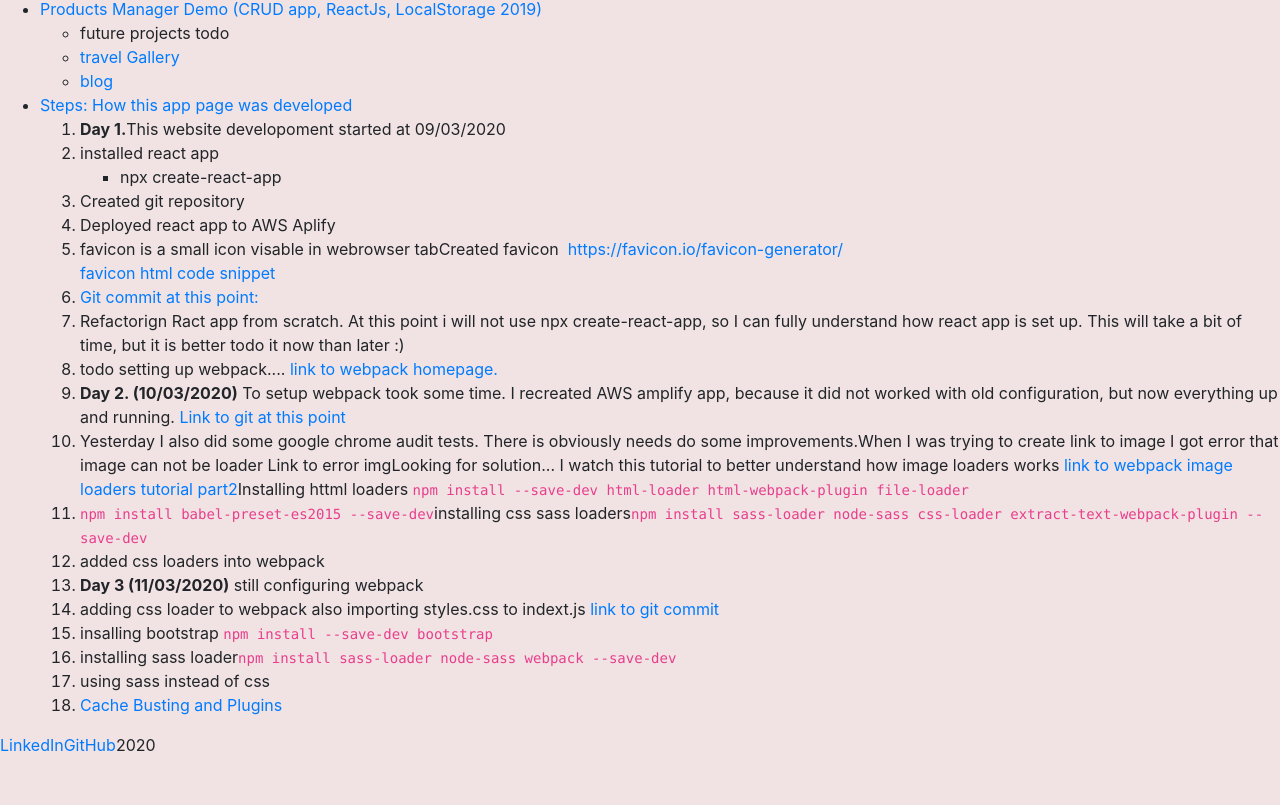
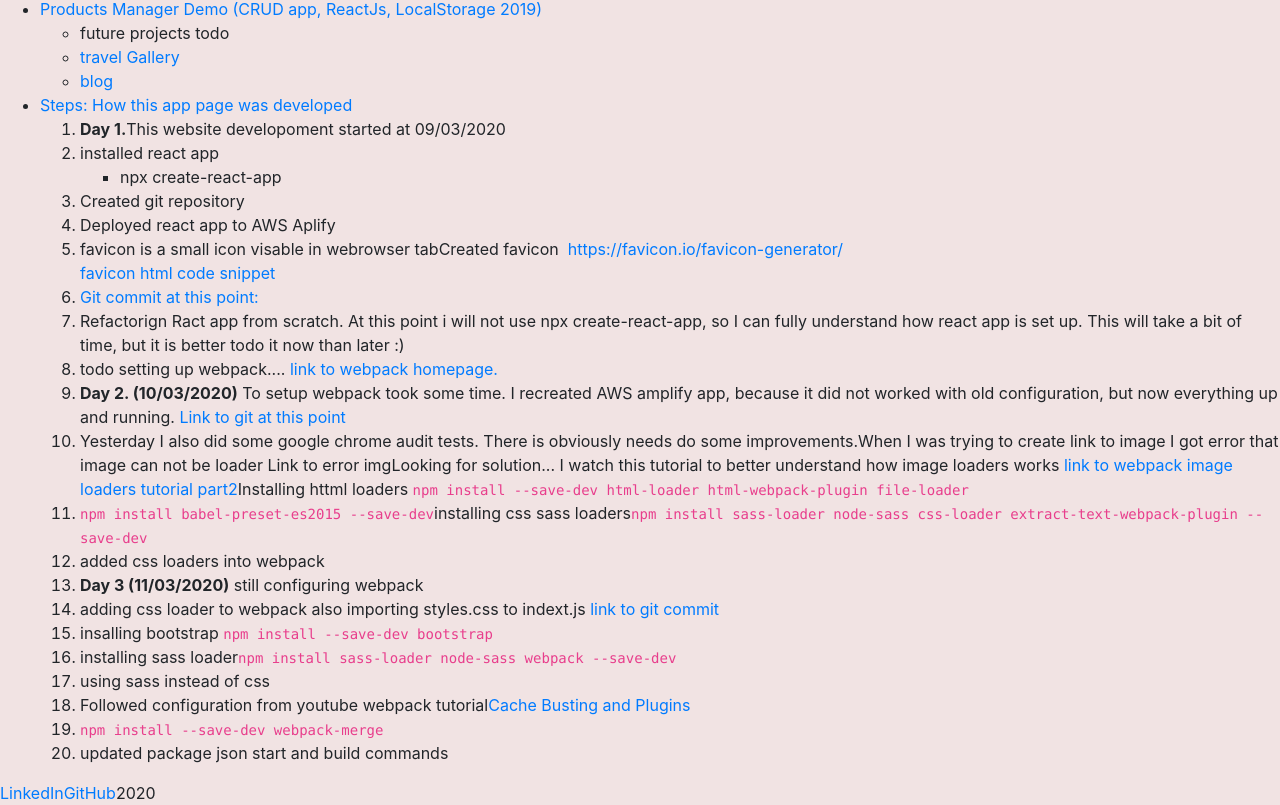
Before and after one commit to PovilasU/webdevisfunapp, a React app: page / in a window 1280 px wide. Shown: the part 217-1022 px from the top of the page. Before the commit the page ends 974 px from the top, so only its background shows below. Built offline with nearby package versions, Linux system fonts and the light colour scheme.

Commit message:
webpack: Splitting Dev & Production

```diff
--- a/src/components/App.js
+++ b/src/components/App.js
@@ -173,10 +173,17 @@ class App extends Component {
                   </li>
                   <li>using sass instead of css</li>
                   <li>
-                    {" "}
+                    Followed configuration from youtube webpack tutorial
                     <a href="https://www.youtube.com/watch?v=qXRGKiHmtF8&list=PLblA84xge2_zwxh3XJqy6UVxS60YdusY8&index=6">
                       Cache Busting and Plugins
                     </a>
+                  </li>
+                  <li>
+                    <code>npm install --save-dev webpack-merge</code>
+                  </li>
+                  <li>
+                    updated package json start and build commands
+                    <code></code>
                   </li>
                 </li>
               </li>
--- a/webpack.config.js
+++ b/webpack.common.js
@@ -2,11 +2,6 @@ const path = require("path");
 const HtmlWebpackPlugin = require("html-webpack-plugin");
 
 module.exports = {
-  entry: "./src/index.js",
-  output: {
-    path: path.join(__dirname, "/dist"),
-    filename: "index_bundle.[hash].js"
-  },
   module: {
     rules: [
       {
--- /dev/null
+++ b/webpack.dev.js
@@ -0,0 +1,11 @@
+const path = require("path");
+const common = require("./webpack.common");
+const merge = require("webpack-merge");
+
+module.exports = merge(common, {
+  mode: "development",
+  output: {
+    path: path.join(__dirname, "/dist"),
+    filename: "index_bundle.js"
+  }
+});
```
Also changed, not shown: package.json (+4 -3 lines), webpack.prod.js (added, +11 -0 lines), 9 other files (tests, documents, lock files or other folders).
